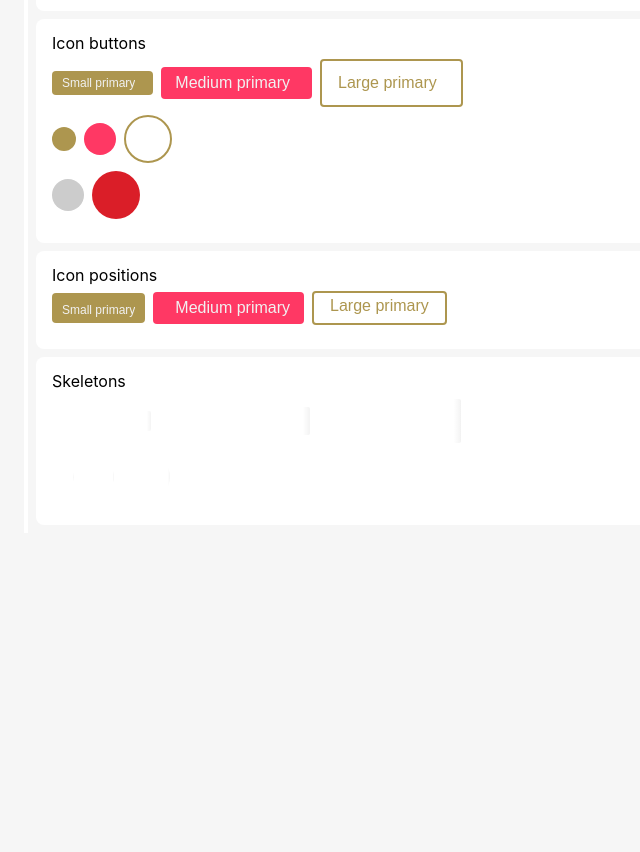
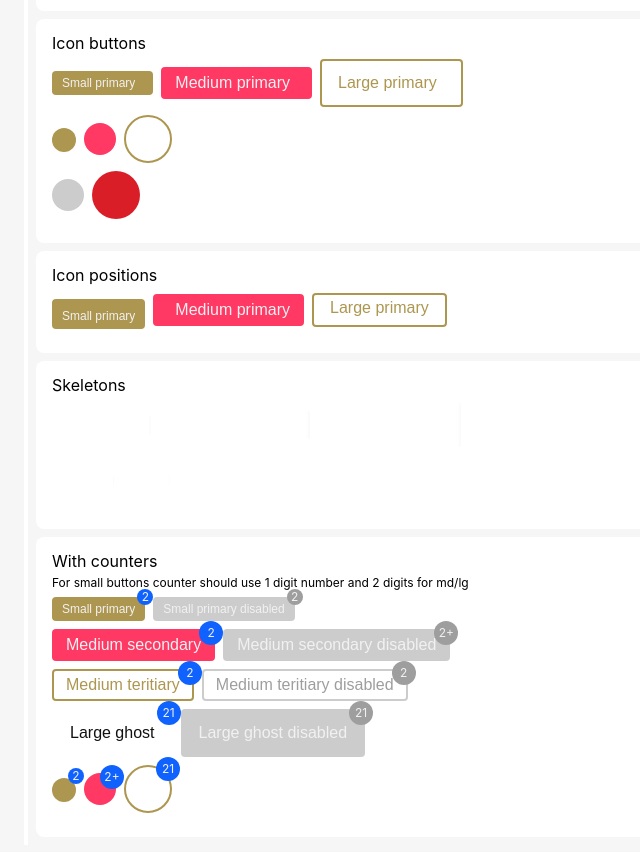
Before and after one commit to kaczormp4/wda, a React (Create React App) app: page /components in a window 1280 px wide. Shown: the part 680-1532 px from the top of the page, without its empty margins (0-640 px from the left). Before the commit the page ends 1237 px from the top, so only its background shows below. Built offline with nearby package versions, Linux system fonts and the light colour scheme.

Commit message:
[Button] Counter

```diff
--- a/src/components/Showcase/ButtonShowcase/ButtonShowcase.tsx
+++ b/src/components/Showcase/ButtonShowcase/ButtonShowcase.tsx
@@ -18,7 +18,7 @@ const ButtonShowcase: FC = () =>
         <section className={parentStyles.section}>
             <dd>Different sizes and kinds</dd>
             <div className={styles.inlineFlex}>
-                <Button size='sm' kind='primary'>
+                <Button size='sm' kind='primary' counter="2">
                     Small primary
                 </Button>
                 <Button disabled size='sm' kind='primary'>
@@ -146,6 +146,54 @@ const ButtonShowcase: FC = () =>
                 </Button>
             </div>
         </section>
+
+        <section className={parentStyles.section}>
+            <dd>With counters</dd>
+            <span className={parentStyles.sectionDescription}>For small buttons counter should use 1 digit number and 2 digits for md/lg</span>
+            <div className={styles.inlineFlex}>
+                <Button size='sm' kind='primary' counter="2">
+                    Small primary
+                </Button>
+                <Button disabled size='sm' kind='primary' counter="2">
+                    Small primary disabled
+                </Button>
+            </div>
+            <div className={styles.inlineFlex}>
+                <Button size='md' kind='secondary' counter="2">
+                    Medium secondary
+                </Button>
+                <Button disabled size='md' kind='secondary' counter="2+">
+                    Medium secondary disabled
+                </Button>
+            </div>
+            <div className={styles.inlineFlex}>
+                <Button size='md' kind='teritiary' counter="2">
+                    Medium teritiary
+                </Button>
+                <Button disabled size='md' kind='teritiary' counter="2">
+                    Medium teritiary disabled
+                </Button>
+            </div>
+            <div className={styles.inlineFlex}>
+                <Button size='lg' kind='ghost' counter="21">
+                    Large ghost
+                </Button>
+                <Button disabled size='lg' kind='ghost' counter="21">
+                    Large ghost disabled
+                </Button>
+            </div>
+            <div className={styles.inlineFlex}>
+                <Button size='sm' kind='primary' iconOnly icon={<FontAwesomeIcon icon="coffee" />} iconDescription="Coffe time" iconPosition="top" counter="2">
+                    Small primary
+                </Button>
+                <Button size='md' kind='secondary' iconOnly icon={<FontAwesomeIcon icon="coffee" />} iconDescription="Coffe time" iconPosition="left" counter="2+">
+                    Medium primary
+                </Button>
+                <Button size='lg' kind='teritiary' iconOnly icon={<FontAwesomeIcon icon="coffee" />} iconDescription="Coffe time" iconPosition='bottom' counter="21">
+                    Large primary
+                </Button>
+            </div>
+        </section>
     </div>
 
 export default ButtonShowcase;
--- a/src/components/commonComponents/Button/Button.scss
+++ b/src/components/commonComponents/Button/Button.scss
@@ -40,8 +40,6 @@
         text-overflow: ellipsis;
         white-space: nowrap;
     }
-
-
 
     // sizes
     &--sm {
@@ -118,7 +116,8 @@
 
     // icons
     &--icon {
-        &-top, &-bottom {
+        &-top,
+        &-bottom {
             gap: var(--spacing-01);
             height: unset;
             padding-top: var(--spacing-01);
@@ -138,7 +137,7 @@
         }
     }
     &--icon-only {
-        border-radius: 50%;
+        border-radius: var(--spacing-07);
         margin-left: 0;
         &.#{$prefix}-btn {
             padding: 0;
@@ -154,7 +153,6 @@
             }
         }
     }
-
 
     // skeleton
     &--skeleton#{&}--disabled {
@@ -200,6 +198,41 @@
             background-color: rgba(black, 0.25);
         }
     }
+
+    &--wrapper {
+        position: relative;
+    }
+
+    // counter
+    &--counter {
+        position: absolute;
+        top: calc(var(--spacing-02) * -1);
+        right: calc(var(--spacing-02) * -1);
+        background: var(--interactive-01);
+        width: var(--spacing-04);
+        height: var(--spacing-04);
+        display: flex;
+        align-items: center;
+        justify-content: center;
+        border-radius: 50%;
+        pointer-events: none;
+        font-size: var(--font-size-02);
+        color: var(--text-02);
+    }
+    &:disabled + &--counter,
+    &.#{$prefix}-btn--disabled + &--counter  {
+        background-color: var(--disabled-02);
+    }
+
+    &--md + &--counter,
+    &--lg + &--counter {
+        width: 1.25rem;
+        height: 1.25rem;
+        width: var(--spacing-05);
+        height: var(--spacing-05);
+    }
+
+
     @keyframes ripple {
         to {
             transform: scale(4);
--- a/src/components/commonComponents/Button/Button.tsx
+++ b/src/components/commonComponents/Button/Button.tsx
@@ -25,10 +25,9 @@ type ButtonProps = {
     iconOnly?: boolean,
     iconPosition?: string,
     iconDescription?: string,
+    counter?: string | number,
     [rest: string]: any;
 }
-
-
 
 const getIcon = (icon: ButtonProps["icon"]) => {
     const Icon = icon;
@@ -37,12 +36,13 @@ const getIcon = (icon: ButtonProps["icon"]) => {
 
 const handleRipple = (ev: React.MouseEvent, ripple: HTMLSpanElement) => {
     const button = ev.currentTarget as HTMLButtonElement;
+    const buttonWrapper = button.parentElement;
     const diameter = Math.max(button.clientWidth, button.clientHeight);
     const radius = diameter / 2;
     if (ripple) {
         ripple.style.width = ripple.style.height = `${diameter}px`;
-        ripple.style.left = `${ev.clientX - button.offsetLeft - radius}px`;
-        ripple.style.top = `${ev.clientY - button.offsetTop - radius}px`;
+        ripple.style.left = `${ev.pageX - buttonWrapper.offsetLeft - radius}px`;
+        ripple.style.top = `${ev.pageY - buttonWrapper.offsetTop - radius}px`;
         ripple.className = `${cls}--ripple`;
         button.appendChild(ripple);
     }
@@ -54,7 +54,7 @@ const handleClick = (ev: React.MouseEvent, onClick: Function, ripple: HTMLSpanEl
 };
 
 const Button: FC<ButtonProps> = (props: React.PropsWithChildren<ButtonProps>) => {
-    const { className, disabled, skeleton, kind, danger, size, onBlur, onClick, onFocus, icon, iconOnly, iconDescription, children, ...rest } = props;
+    const { className, disabled, skeleton, kind, danger, size, onBlur, onClick, onFocus, icon, iconOnly, iconDescription, iconPosition, counter, children, ...rest } = props;
     const ripple = useRef<HTMLSpanElement>(null);
 
     const classes = classNames(className, {
@@ -62,13 +62,14 @@ const Button: FC<ButtonProps> = (props: React.PropsWithChildren<ButtonProps>) =>
         [`${cls}--${kind}`]: true,
         [`${cls}--${size}`]: true,
         [`${cls}--disabled`]: disabled || skeleton,
-        [`${cls}--icon-${props.iconPosition}`]: icon && !iconOnly,
+        [`${cls}--icon-${iconPosition}`]: icon && !iconOnly,
         [`${cls}--skeleton`]: skeleton,
         [`${cls}--danger`]: danger,
         [`${cls}--icon-only`]: iconOnly,
     });
 
-    return <button
+    return <div className={`${cls}--wrapper`}>
+        <button
             className={classes}
             disabled={disabled || skeleton}
             title={iconOnly && iconDescription}
@@ -84,6 +85,8 @@ const Button: FC<ButtonProps> = (props: React.PropsWithChildren<ButtonProps>) =>
             </span>}
             <span ref={ripple} className={`${cls}--ripple`}></span>
         </button>
+        {counter && <div className={`${cls}--counter`}>{counter}</div>}
+    </div>
 }
 
 const defaultProps: ButtonProps = {
--- a/src/styles/cssVariables.scss
+++ b/src/styles/cssVariables.scss
@@ -13,6 +13,7 @@
     --danger: #da1e28;
     --danger-hover: #b81921;
     --focus: #56a5ff;
+    --interactive-01: #0f62fe;
 
     --lt-overlay: rgba(0, 0, 0, 0.02);
     --md-overlay: rgba(0, 0, 0, 0.1);
```
Lines whose indentation alone changed are shown as unchanged.
